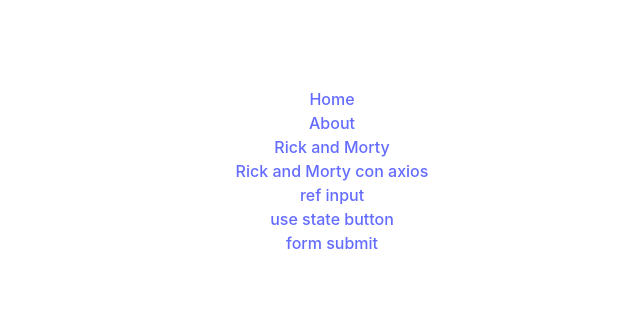
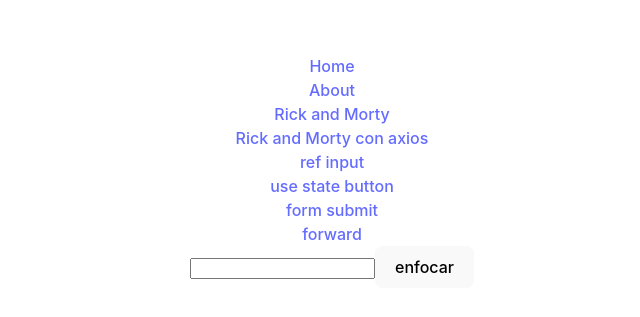
Before and after one commit to mpramos/REACT-VIDEO-PLAYER, a React (Vite) app in the folder react-project/: page /forward in a window 1280 px wide. Shown: the part 229-546 px from the top of the page, without its empty margins (308-948 px from the left). Built offline with nearby package versions, Linux system fonts and the light colour scheme.

Commit message:
forward useRef

```diff
--- a/react-project/src/App.jsx
+++ b/react-project/src/App.jsx
@@ -19,6 +19,7 @@
 import Ref1 from './Ref1'
 import ToggleButton from './ToggleButton'
 import FormSubmit from './FormSubmit'
+import MyInputRef from './MyInputRef'
 
 const Header =({
   data:{
@@ -128,6 +129,7 @@
         <Route path='/ref1' element={<Ref1/>}/>
         <Route path='/useState1' element={<ToggleButton/>}/>
         <Route path='/formsubmit' element={<FormSubmit/>}/>
+        <Route path='/forward' element={<MyInputRef/>}/>
       </Routes>
   </Router>
     {/* <Header data={data} />
--- /dev/null
+++ b/react-project/src/MyInputRef.jsx
@@ -0,0 +1,20 @@
+import React, { forwardRef, useRef } from 'react'
+
+function MyInputRef() {
+    const inputRef=useRef()
+    const MyInput=forwardRef((props,ref)=>{
+        return <input {...props} ref={ref}/>
+    })
+    const handleClick=()=>{
+            inputRef.current.focus()
+    }
+
+    return (
+    <div>
+        <MyInput ref={inputRef}/>
+        <button onClick={handleClick}>enfocar</button>
+    </div>
+  )
+}
+
+export default MyInputRef
--- a/react-project/src/NavBar.jsx
+++ b/react-project/src/NavBar.jsx
@@ -17,6 +17,8 @@
        <Link to="/useState1"> use state button</Link>
        <br/>
        <Link to="/formsubmit"> form submit</Link>
+       <br/>
+       <Link to="/forward"> forward</Link>
 
     </>
   )
```
